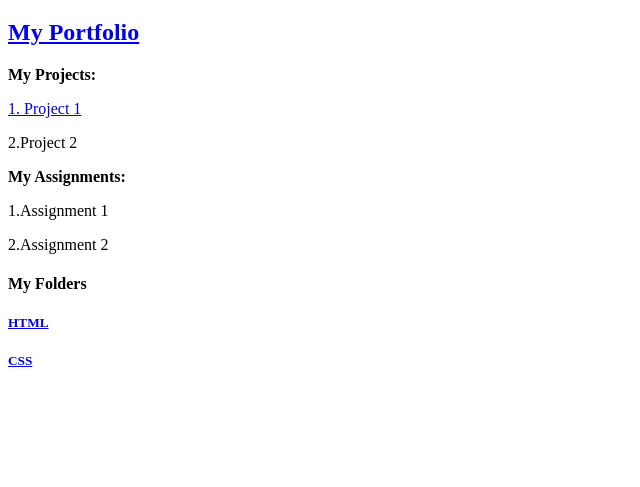
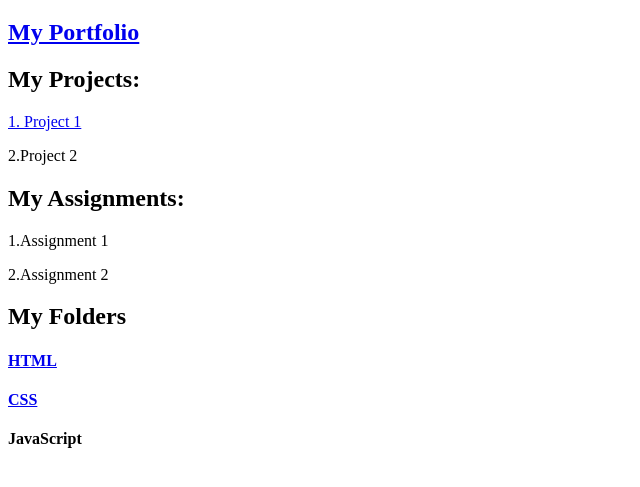
Before and after one commit to Sidharthasiddu/Sidharthasiddu.github.io, a plain HTML site: page index.html in a window 1280 px wide. Shown: the part 61-548 px from the top of the page, without its empty margins (0-640 px from the left). Drawn offline with Linux system fonts and the light colour scheme.

Commit message:
modified:   CSS/index4.html 	new file:   JavaScript/file1.js 	modified:   index.html

```diff
--- /dev/null
+++ b/JavaScript/file1.js
@@ -0,0 +1 @@
+console.log("hello world")
--- a/index.html
+++ b/index.html
@@ -10,15 +10,16 @@
 
         <h2><a href="Portfolio/index.html">My Portfolio</a></h2>
 
-    <p><b>My Projects: </b></p>
+    <h2><b>My Projects: </b></h2>
        <a href="P1/index.html">1. Project 1</a>
         <p>2.Project 2</></p>
 
-    <p><b>My Assignments:</b></p>
+    <h2><b>My Assignments:</b></h2>
        <p>1.Assignment 1</p>
        <p>2.Assignment 2</p>
-     <h4>My Folders</h4>
-             <h5><a href="HTML/Introductiontohtml.html">HTML</a></h5>
-        <h5><a href="CSS/index.html">CSS</a></h5>
+     <h2>My Folders</h2>
+             <h4><a href="HTML/Introductiontohtml.html">HTML</a></h4>
+        <h4><a href="CSS/index.html">CSS</a></h4>
+        <h4>JavaScript</h4>
 </body>
 </html>
```
Also changed, not shown: CSS/index4.html (+1 -0 lines).
